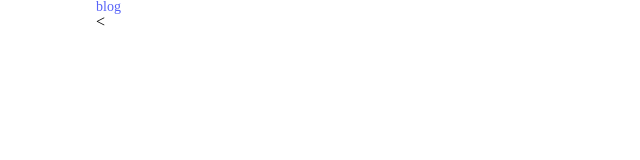
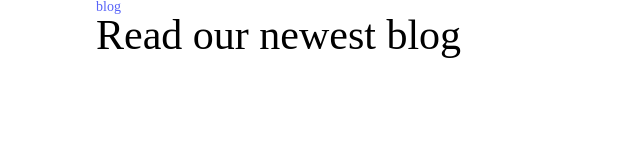
Before and after one commit to luka477/lesson5-unilab, a plain HTML site: page index.html in a window 1280 px wide. Shown: the whole page, without its empty margins (0-640 px from the left). Drawn offline with Linux system fonts and the light colour scheme.

Commit message:
add h1 tag and css style

```diff
--- a/css/style.css
+++ b/css/style.css
@@ -7,3 +7,6 @@
 	font-size: 14px;
 	color: #5863F8;
 }
+.satauri1 {
+	font-size: 42px;
+}
--- a/index.html
+++ b/index.html
@@ -9,7 +9,7 @@
 	<sectio>
 		<div class="container">
 			<h3 class="blog">blog</h3>
-			<
+			<h1 class="satauri1">Read our newest blog</h1>
 		</div>
 	</sectio>
 </body>
```
